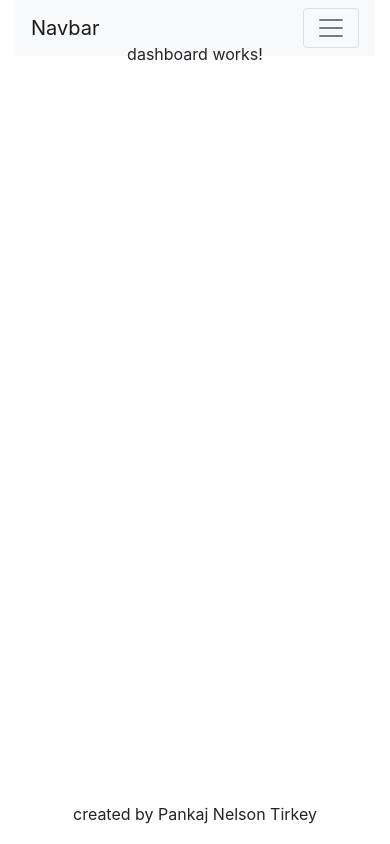
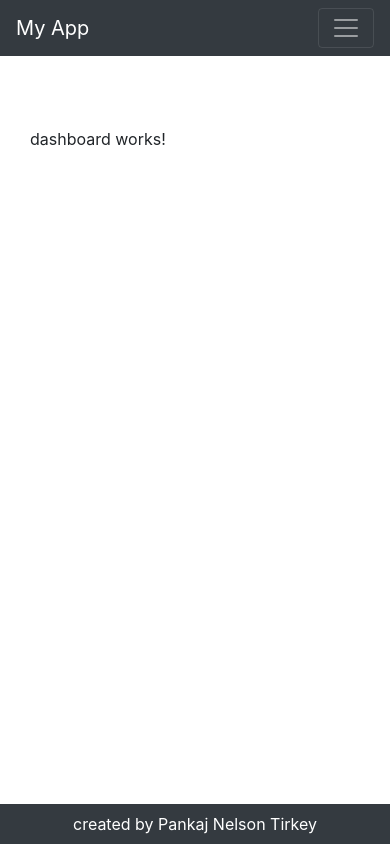
Before and after one commit to pankajnelsontirkey/ng-final-poc, an Angular app: page /dashboard in a window 390 px wide. Built offline with nearby package versions, Linux system fonts and the light colour scheme; no server answers.

Commit message:
Login component template created

```diff
--- a/src/app/app.component.html
+++ b/src/app/app.component.html
@@ -3,8 +3,14 @@
   <app-header></app-header>
 
   <!-- Main Content will go here -->
-  <main>
-    <router-outlet></router-outlet>
+  <main id="content">
+    <div class="container">
+      <div class="row">
+        <div class="col-xs-12 col-sm-12 col-md-12 col-lg-6">
+          <router-outlet></router-outlet>
+        </div>
+      </div>
+    </div>
   </main>
 
   <!-- Footer Component goes here. Loads only when logged in. -->
--- a/src/app/app.component.scss
+++ b/src/app/app.component.scss
@@ -1,9 +1,12 @@
 .container {
-  width: 100%;
   box-sizing: border-box;
-  text-align: center;
+  margin: auto;
+  justify-content: center;
+  .row {
+    justify-content: center;
+  }
 }
 
 main {
-  position: relative;
+  margin-top: 15vh;
 }
--- a/src/app/footer/footer.component.html
+++ b/src/app/footer/footer.component.html
@@ -1,3 +1,5 @@
 <footer>
-  created by Pankaj Nelson Tirkey
+  <nav class="navbar navbar-expand-lg navbar-dark bg-dark fixed-bottom">
+    <span class="siteAuthor"> created by Pankaj Nelson Tirkey </span>
+  </nav>
 </footer>
--- a/src/app/footer/footer.component.scss
+++ b/src/app/footer/footer.component.scss
@@ -1,7 +1,7 @@
 footer {
-  position: fixed;
-  bottom: 0;
-  left: 0;
-  width: 100%;
-  height: 5vh;
+  color: white;
+
+  .siteAuthor {
+    margin: auto;
+  }
 }
--- a/src/app/header/header.component.html
+++ b/src/app/header/header.component.html
@@ -1,29 +1,35 @@
 <header>
-  <nav class="navbar navbar-expand-md navbar-light bg-light">
-    <a class="navbar-brand" href="#">Navbar</a>
+  <div class="container-fluid">
+    <nav class="navbar navbar-expand-lg navbar-dark bg-dark fixed-top ">
+      <a class="navbar-brand">My App</a>
+
       <button
         class="navbar-toggler d-lg-none"
         type="button"
         data-toggle="collapse"
-      data-target="#collapsibleNavId"
-      aria-controls="collapsibleNavId"
-      aria-expanded="false"
-      aria-label="Toggle navigation"
+        data-target="#menu-items"
       >
         <span class="navbar-toggler-icon"></span>
       </button>
 
-    <div class="collapse navbar-collapse" id="collapsibleNavId">
-      <ul class="navbar-nav mr-auto mt-2 mt-lg-0">
-        <li class="nav-item active">
-          <a class="nav-link" href="#"
-            >Home <span class="sr-only">(current)</span></a
+      <div
+        class="navbar-collapse"
+        [class.collapse]="collapsed"
+        (window:resize)="collapsed = true"
+        id="menu-items"
       >
+        <ul class="nav navbar-nav">
+          <li>Current Page</li>
+        </ul>
+        <ul class="nav navbar-nav ml-auto">
+          <li>
+            <a class="nav-link"> Current User </a>
           </li>
-        <li class="nav-item">
-          <a class="nav-link" href="#">Link</a>
+          <li>
+            <a class="nav-link"> Logout </a>
           </li>
         </ul>
       </div>
     </nav>
+  </div>
 </header>
--- a/src/app/header/header.component.scss
+++ b/src/app/header/header.component.scss
@@ -1,7 +1,3 @@
 header {
-  // position: fixed;
-  // top: 0;
-  // left: 0;
-  width: 100%;
-  height: 5vh;
+  color: white;
 }
--- a/src/app/header/header.component.ts
+++ b/src/app/header/header.component.ts
@@ -1,15 +1,14 @@
-import { Component, OnInit } from '@angular/core';
+import { Component, OnInit } from "@angular/core";
 
 @Component({
-  selector: 'app-header',
-  templateUrl: './header.component.html',
-  styleUrls: ['./header.component.scss']
+  selector: "app-header",
+  templateUrl: "./header.component.html",
+  styleUrls: ["./header.component.scss"]
 })
 export class HeaderComponent implements OnInit {
+  public collapsed: boolean = true;
 
-  constructor() { }
+  constructor() {}
 
-  ngOnInit() {
-  }
-
+  ngOnInit() {}
 }
--- a/src/app/login/login.component.html
+++ b/src/app/login/login.component.html
@@ -1 +1,52 @@
-<p>login works!</p>
+<div class="row">
+  <h4>Login</h4>
+</div>
+<div class="container">
+  <div class="row">
+    <div class="col xs-12">
+      <form (ngSubmit)="onSubmit(f)" #f="ngForm">
+        <div class="row">
+          <div class="col-xs-12 col-md-12 form-group">
+            <label for="username"> Username </label>
+            <input
+              type="text"
+              name="username"
+              id="username"
+              ngModel
+              email
+              required
+              class="form-control"
+            />
+          </div>
+        </div>
+        <div class="row">
+          <div class="col-xs-12 col-md-12 form-group">
+            <label for="password"> Password </label>
+            <input
+              type="password"
+              name="password"
+              id="password"
+              ngModel
+              required
+              class="form-control"
+            />
+          </div>
+        </div>
+
+        <div>
+          <button class="btn btn-primary" type="submit">
+            {{ loginMode ? "Login" : "Sign Up" }}
+          </button>
+          &nbsp;|&nbsp;
+          <button
+            class="btn btn-primary toggleLoginButton"
+            type="button"
+            (click)="toggleMode()"
+          >
+            Switch to {{ !loginMode ? "Login" : "Sign Up" }}
+          </button>
+        </div>
+      </form>
+    </div>
+  </div>
+</div>
--- a/src/app/login/login.component.scss
+++ b/src/app/login/login.component.scss
@@ -0,0 +1,7 @@
+button[type="submit"] {
+  width: 100px;
+}
+
+.toggleLoginButton {
+  width: 175px;
+}
--- a/src/app/login/login.component.ts
+++ b/src/app/login/login.component.ts
@@ -1,15 +1,24 @@
-import { Component, OnInit } from '@angular/core';
+import { Component, OnInit, ViewChild } from "@angular/core";
+import { FormGroup } from "@angular/forms";
 
 @Component({
-  selector: 'app-login',
-  templateUrl: './login.component.html',
-  styleUrls: ['./login.component.scss']
+  selector: "app-login",
+  templateUrl: "./login.component.html",
+  styleUrls: ["./login.component.scss"]
 })
 export class LoginComponent implements OnInit {
+  @ViewChild("f", { static: false }) loginForm: FormGroup;
+  loginMode: boolean = true;
 
-  constructor() { }
+  constructor() {}
 
-  ngOnInit() {
+  ngOnInit() {}
+
+  onSubmit() {
+    console.log(this.loginForm.valid);
   }
 
+  toggleMode() {
+    this.loginMode = !this.loginMode;
+  }
 }
```
Also changed, not shown: src/app/app.module.ts (+12 -14 lines). Lines whose indentation alone changed are shown as unchanged.
